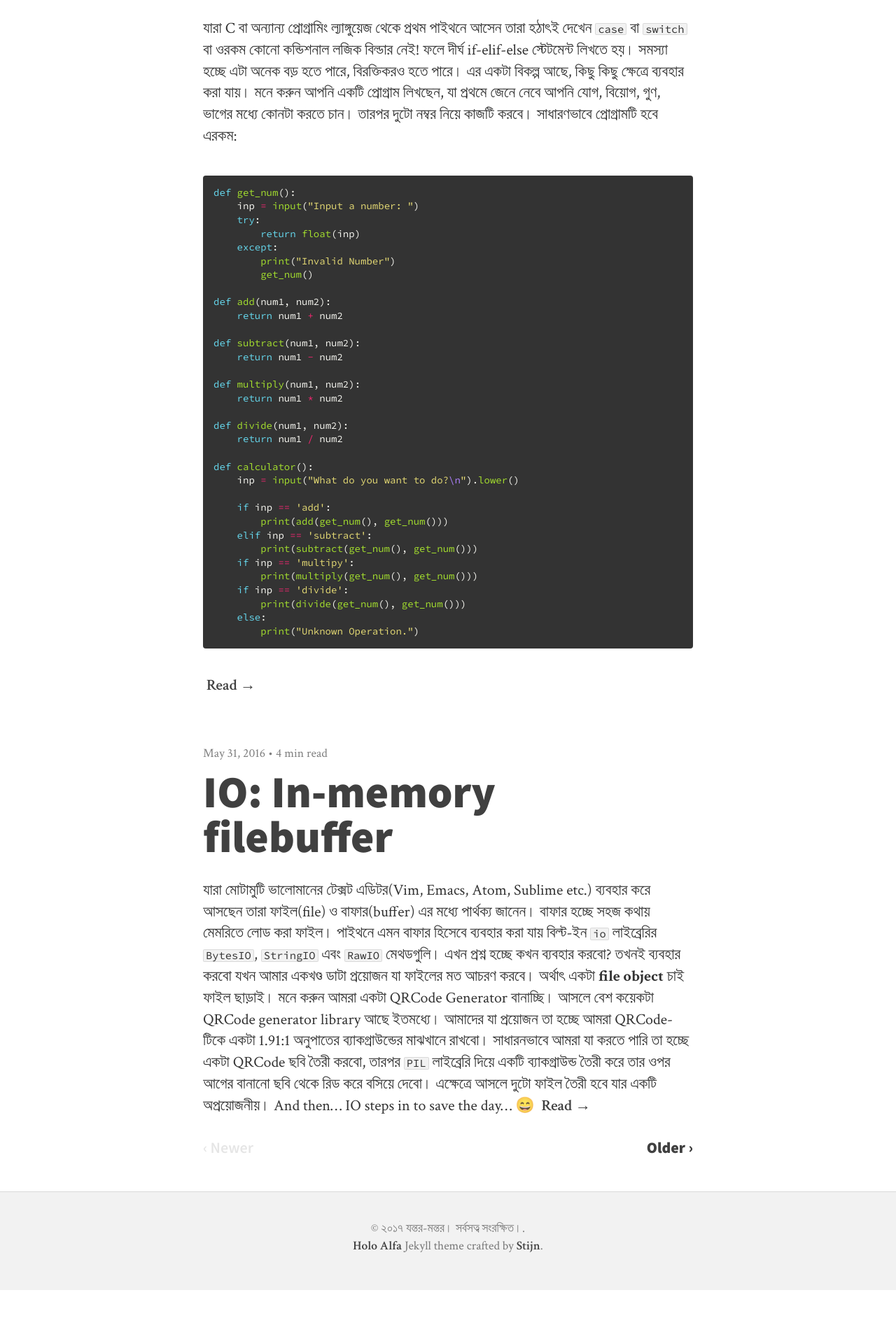
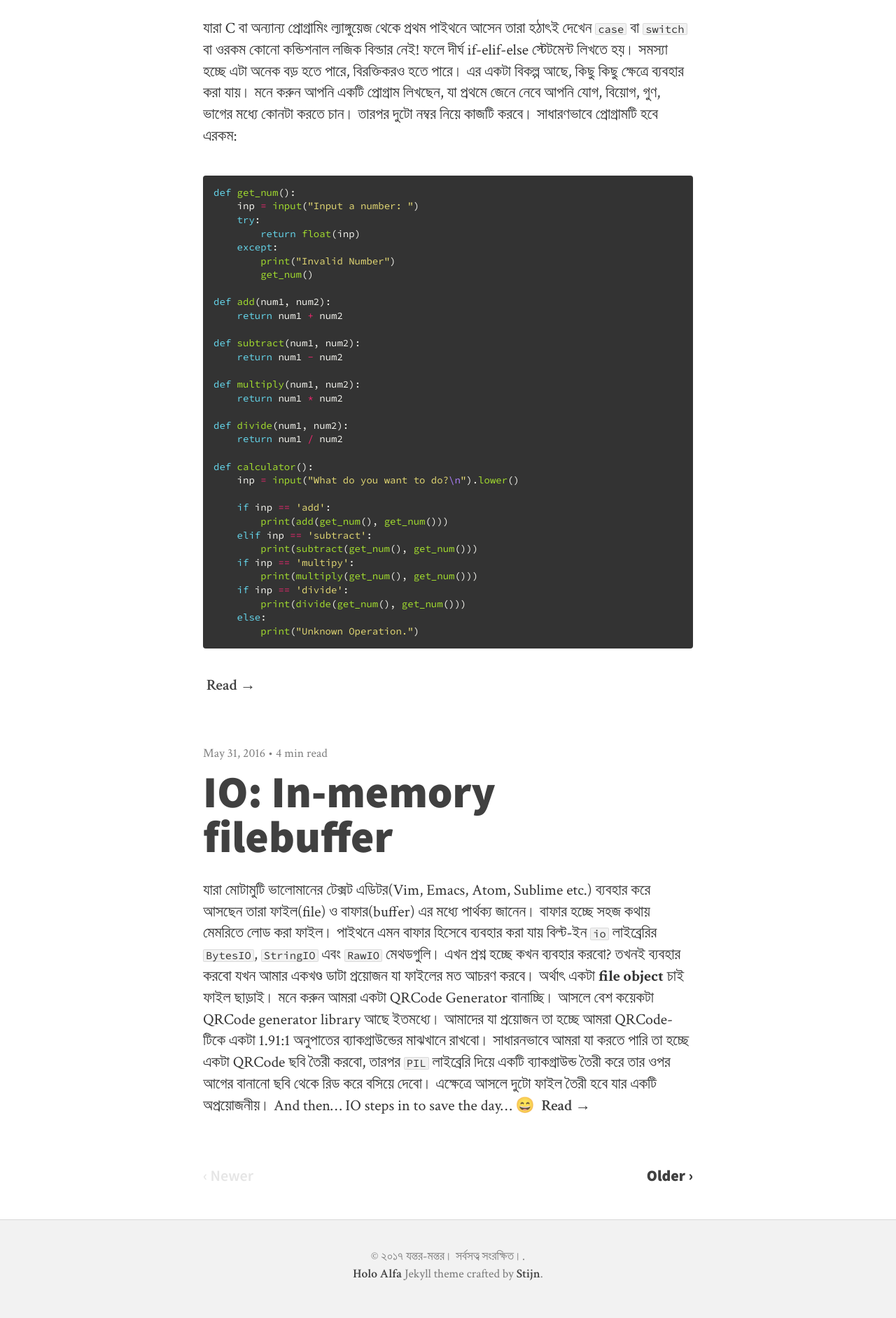
Before and after one commit to uroybd/tech, a Jekyll site: the page built from index.html, in a window 1280 px wide. Shown: the part 1122-3006 px from the top of the page at 70% size. Built offline with Jekyll 4.4.1, drawn with Linux system fonts in a browser that asks for light colours; nearby versions of some CDN libraries; emoji names are drawn with the system emoji font; some web fonts are replaced; the list of posts is cut into pages by our own code; before the commit the page ends 2966 px from its top, so only the background shows below that.

Commit message:
post update [master]

```diff
--- a/css/style.css
+++ b/css/style.css
@@ -334,7 +334,7 @@ input[type="submit"] {
   cursor: pointer;
 }
 .pagination {
-  margin-top: -30px;
+  margin-top: 30px;
   font-family: "Noto Sans Bengali UI", "Source Sans Pro", Verdana, sans-serif;
   font-weight: 600;
   padding-bottom: 50px;
```
